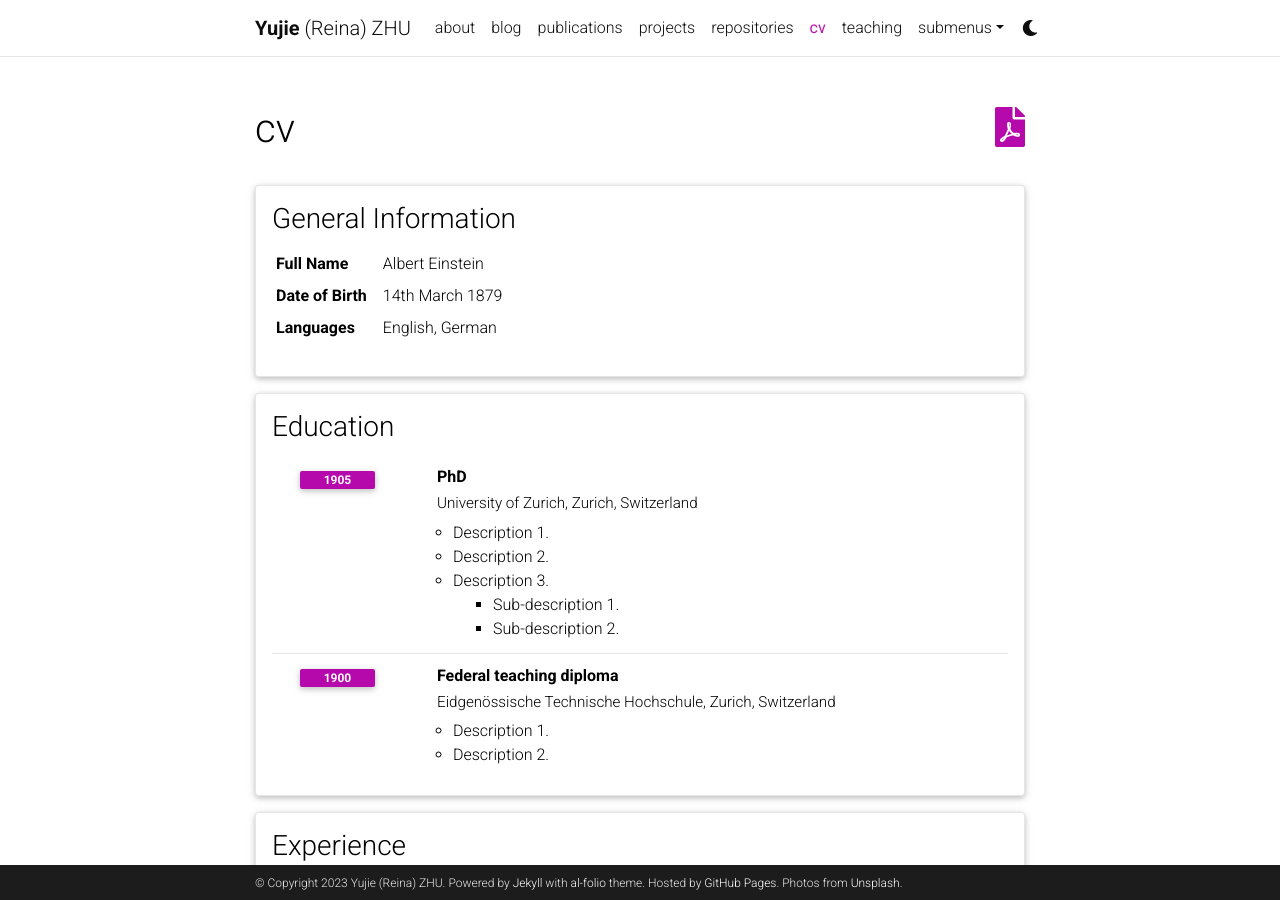
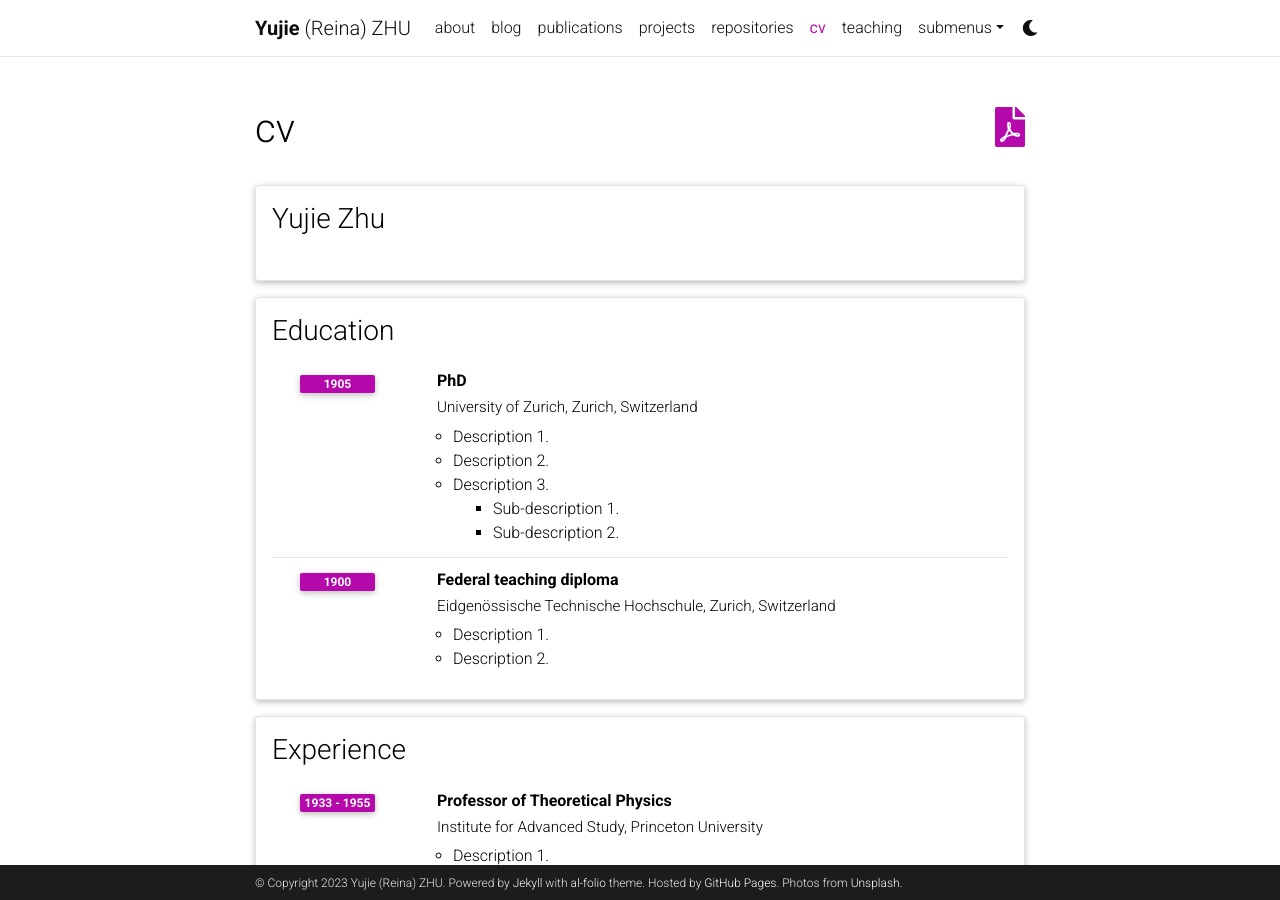
Before and after one commit to ReinaZhu/yujiezhu.github.io, a Jekyll site: the page built from _pages/cv.md, in a window 1280 px wide and 900 px high. Built offline with Jekyll 4.4.1, drawn with Linux system fonts in a browser that asks for light colours; comment, search, counter and statistics services are not loaded; a style sheet for code colours, icons or effects is not loaded.

Commit message:
Update cv.yml

```diff
--- a/_data/cv.yml
+++ b/_data/cv.yml
@@ -1,12 +1,6 @@
-- title: General Information
+- title: Yujie Zhu
   type: map
   contents:
-    - name: Full Name
-      value: Albert Einstein
-    - name: Date of Birth
-      value: 14th March 1879
-    - name: Languages
-      value: English, German
 
 - title: Education
   type: time_table
```
